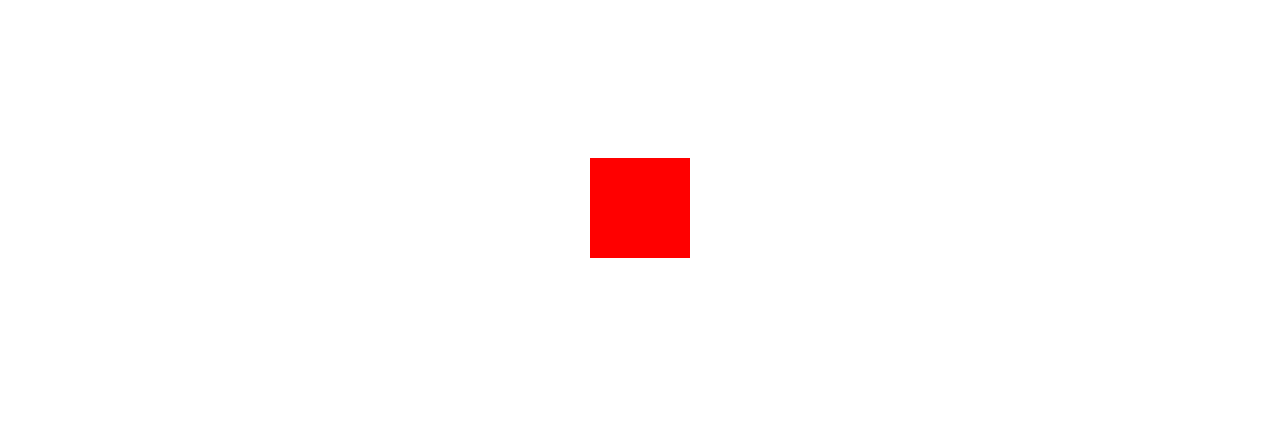
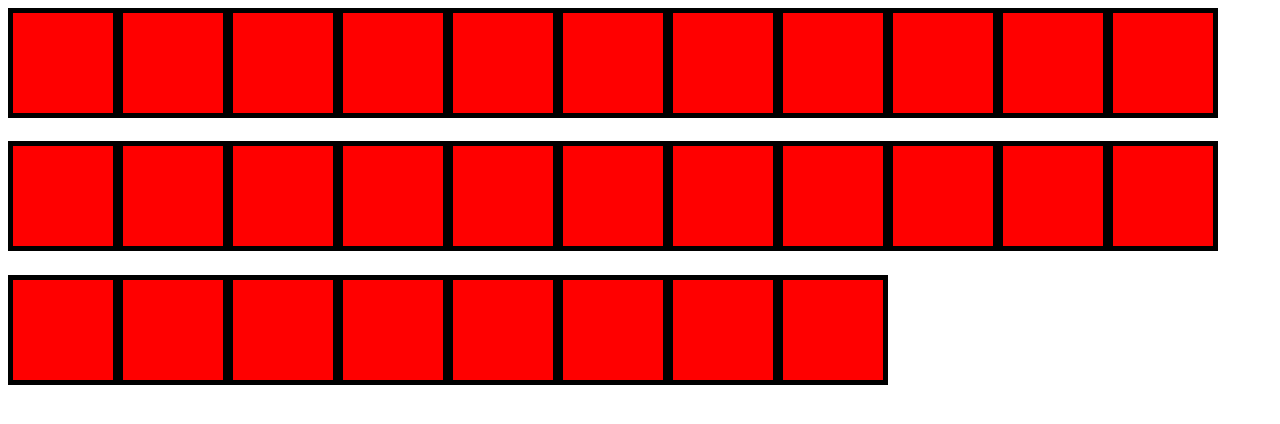
Before and after one commit to padrisimo/greensock-animation, a website built with Parcel: page index.html in a window 1280 px wide. Built offline with nearby package versions, Linux system fonts and the light colour scheme.

Commit message:
Control the Shared 3d Perspective of Multiple Elements

```diff
--- a/index.js
+++ b/index.js
@@ -1,11 +1,16 @@
 import { TweenMax } from "gsap";
 
-const box = document.createElement("div");
-box.setAttribute("class", "box");
-document.body.appendChild(box);
+TweenMax.set(document.body, { perspective: 100 });
 
-TweenMax.set(box, { transformPerspective: 20 })
+Array.from({ length: 30 })
+  .map(() => document.createElement("div"))
+  .forEach(box => {
+    box.setAttribute("class", "box")
+    document.body.appendChild(box)
 
-box.addEventListener("click", () => {
-  TweenMax.to(box, 1, { rotationY: "+=180" })
-});
+    box.addEventListener("mouseover", () => {
+      if (!TweenMax.isTweening(box)) {
+        TweenMax.to(box, 1, { rotationY: "+=180" })
+      }
+    })
+  })
--- a/style.css
+++ b/style.css
@@ -1,14 +1,15 @@
 body {
   display: flex;
   height: 50vh;
-  justify-content: center;
-  align-items: center;
+  flex-wrap: wrap;
+  overflow: hidden;
 }
 
 .box {
   width: 100px;
   height: 100px;
   background-color: red;
+  border: 5px solid black;
 }
 
 .hover {
```
